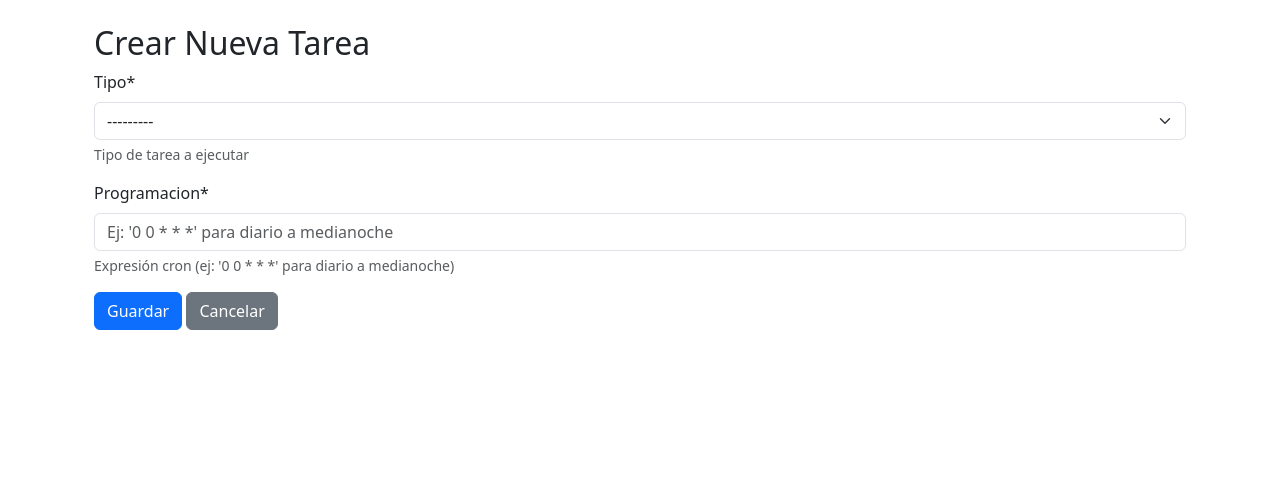
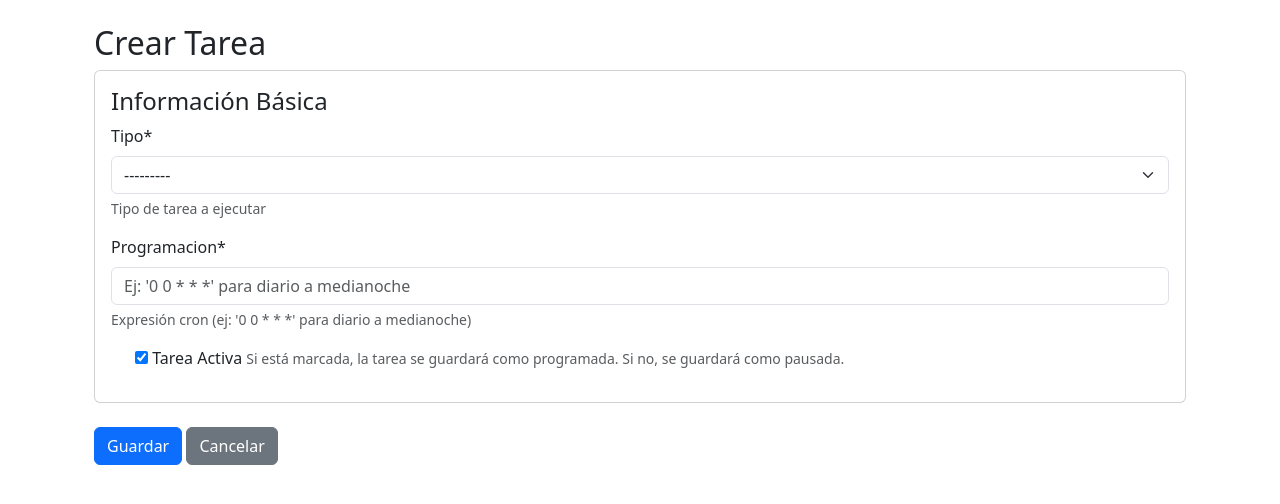
Before and after one commit to hagarbo/vuln-asset-manager, a Django app: page /tarea/create/ in a window 1280 px wide. Shown: the part 56-560 px from the top of the page. Run offline with Django 4.2, Linux system fonts and the light colour scheme; a user stored in the database is signed in; data comes from the database, SQL or seed files in the repository; tables that the repository leaves empty hold one stand-in row (values such as "Sample post"); parts of the project's set-up code (start-up, migrations or seed data) failed here and were passed over; some libraries are stand-ins or nearby versions.

Commit message:
fix: crispy forms warnings y migraciones

```diff
--- a/vuln_manager/forms/tarea/tarea_form.py
+++ b/vuln_manager/forms/tarea/tarea_form.py
@@ -3,6 +3,13 @@ from vuln_manager.models.tarea.tarea import Tarea
 from vuln_manager.models.tarea.tipo_tarea import TipoTarea
 
 class TareaForm(forms.ModelForm):
+    activa = forms.BooleanField(
+        required=False,
+        initial=True,
+        label='Tarea Activa',
+        help_text='Si está marcada, la tarea se guardará como programada. Si no, se guardará como pausada.'
+    )
+
     class Meta:
         model = Tarea
         fields = ['tipo', 'programacion', 'parametros']
@@ -17,9 +24,10 @@ class TareaForm(forms.ModelForm):
         super().__init__(*args, **kwargs)
         # Filtrar solo tipos de tarea activos
         self.fields['tipo'].queryset = TipoTarea.objects.filter(activo=True)
-        # Si hay una instancia, mostrar los parámetros actuales
+        # Si hay una instancia, mostrar los parámetros actuales y el estado
         if self.instance and self.instance.pk:
             self.fields['parametros'].initial = self.instance.parametros
+            self.fields['activa'].initial = self.instance.estado == 'programada'
         else:
             # Si es nueva, inicializar con valores por defecto según el tipo
             self.fields['parametros'].initial = {}
@@ -28,7 +36,9 @@ class TareaForm(forms.ModelForm):
         cleaned_data = super().clean()
         tipo = cleaned_data.get('tipo')
         parametros = cleaned_data.get('parametros', {})
-        # El estado se gestiona fuera del formulario, según la lógica de la vista
+        # Convertir el valor del checkbox en el estado correspondiente
+        cleaned_data['estado'] = 'programada' if cleaned_data.get('activa') else 'pausada'
+
         if tipo and tipo.codigo == 'cve_collector':
             try:
                 dias_atras = int(parametros.get('dias_atras', 1))
@@ -40,6 +50,7 @@ class TareaForm(forms.ModelForm):
 
     def save(self, commit=True):
         instance = super().save(commit=False)
+        instance.estado = 'programada' if self.cleaned_data.get('activa') else 'pausada'
         if commit:
             instance.save()
         return instance
--- a/vuln_manager/templates/vuln_manager/tarea/form.html
+++ b/vuln_manager/templates/vuln_manager/tarea/form.html
@@ -10,7 +10,26 @@
     <h2>{% if form.instance.pk %}Editar Tarea{% else %}Crear Tarea{% endif %}</h2>
     <form method="post">
         {% csrf_token %}
-        {{ form|crispy }}
+
+        <!-- Campos básicos de la tarea -->
+        <div class="card mb-4">
+            <div class="card-body">
+                <h4 class="card-title">Información Básica</h4>
+                {{ form.tipo|as_crispy_field }}
+                {{ form.programacion|as_crispy_field }}
+
+                <!-- Estado de la tarea -->
+                <div class="form-check mb-3">
+                    {{ form.activa }}
+                    <label class="form-check-label" for="{{ form.activa.id_for_label }}">
+                        {{ form.activa.label }}
+                    </label>
+                    {% if form.activa.help_text %}
+                        <small class="form-text text-muted">{{ form.activa.help_text }}</small>
+                    {% endif %}
+                </div>
+            </div>
+        </div>
 
         <!-- Parámetros dinámicos -->
         <div id="parametros-container" class="mt-3">
@@ -45,7 +64,7 @@ document.addEventListener('DOMContentLoaded', function() {
             return;
         }
 
-        let html = '<h4>Parámetros de la Tarea</h4>';
+        let html = '<div class="card"><div class="card-body"><h4 class="card-title">Parámetros de la Tarea</h4>';
         const parametros = tipoSeleccionado.parametros;
 
         for (const [key, config] of Object.entries(parametros)) {
@@ -64,6 +83,7 @@ document.addEventListener('DOMContentLoaded', function() {
             `;
         }
 
+        html += '</div></div>';
         parametrosContainer.innerHTML = html;
 
         // Actualizar el campo oculto de parámetros cuando cambien los valores
--- a/vuln_manager/views/tarea/create.py
+++ b/vuln_manager/views/tarea/create.py
@@ -8,7 +8,7 @@ from vuln_manager.forms.tarea.tarea_form import TareaForm
 from vuln_manager.models.tarea.tipo_tarea import TipoTarea
 
 class TareaCreateView(RoleRequiredMixin, View):
-    template_name = 'vuln_manager/tarea/create.html'
+    template_name = 'vuln_manager/tarea/form.html'
     allowed_roles = ['admin']
 
     def get(self, request):
@@ -19,13 +19,14 @@ class TareaCreateView(RoleRequiredMixin, View):
                 'id': t.id,
                 'codigo': t.codigo,
                 'nombre': t.nombre,
-                'parametros': t.parametros
+                'parametros': t.parametros,
+                'descripcion': t.descripcion
             } for t in tipos_tarea],
             cls=DjangoJSONEncoder
         )
         return render(request, self.template_name, {
             'form': form,
-            'tipos_tarea': tipos_tarea_json
+            'tipos_tarea_json': tipos_tarea_json
         })
 
     def post(self, request):
@@ -35,7 +36,11 @@ class TareaCreateView(RoleRequiredMixin, View):
                 tarea = form.save(commit=False)
                 tarea.creada_por = request.user
                 tarea.save()
-                messages.success(request, 'Tarea creada exitosamente.')
+                estado = "Programada" if tarea.estado == "programada" else "Pausada"
+                messages.success(
+                    request,
+                    f'Tarea "{tarea.tipo.nombre}" creada exitosamente. Estado: {estado}'
+                )
                 return redirect('vuln_manager:tarea_list')
             except Exception as e:
                 messages.error(request, f'Error al crear la tarea: {str(e)}')
@@ -50,11 +55,12 @@ class TareaCreateView(RoleRequiredMixin, View):
                 'id': t.id,
                 'codigo': t.codigo,
                 'nombre': t.nombre,
-                'parametros': t.parametros
+                'parametros': t.parametros,
+                'descripcion': t.descripcion
             } for t in tipos_tarea],
             cls=DjangoJSONEncoder
         )
         return render(request, self.template_name, {
             'form': form,
-            'tipos_tarea': tipos_tarea_json
+            'tipos_tarea_json': tipos_tarea_json
         })
```
Also changed, not shown: config/settings.py (+23 -2 lines), vuln_manager/views/tarea/update.py (+18 -0 lines), vuln_manager/migrations/0011_modify_tarea_model.py, 1 other file.
